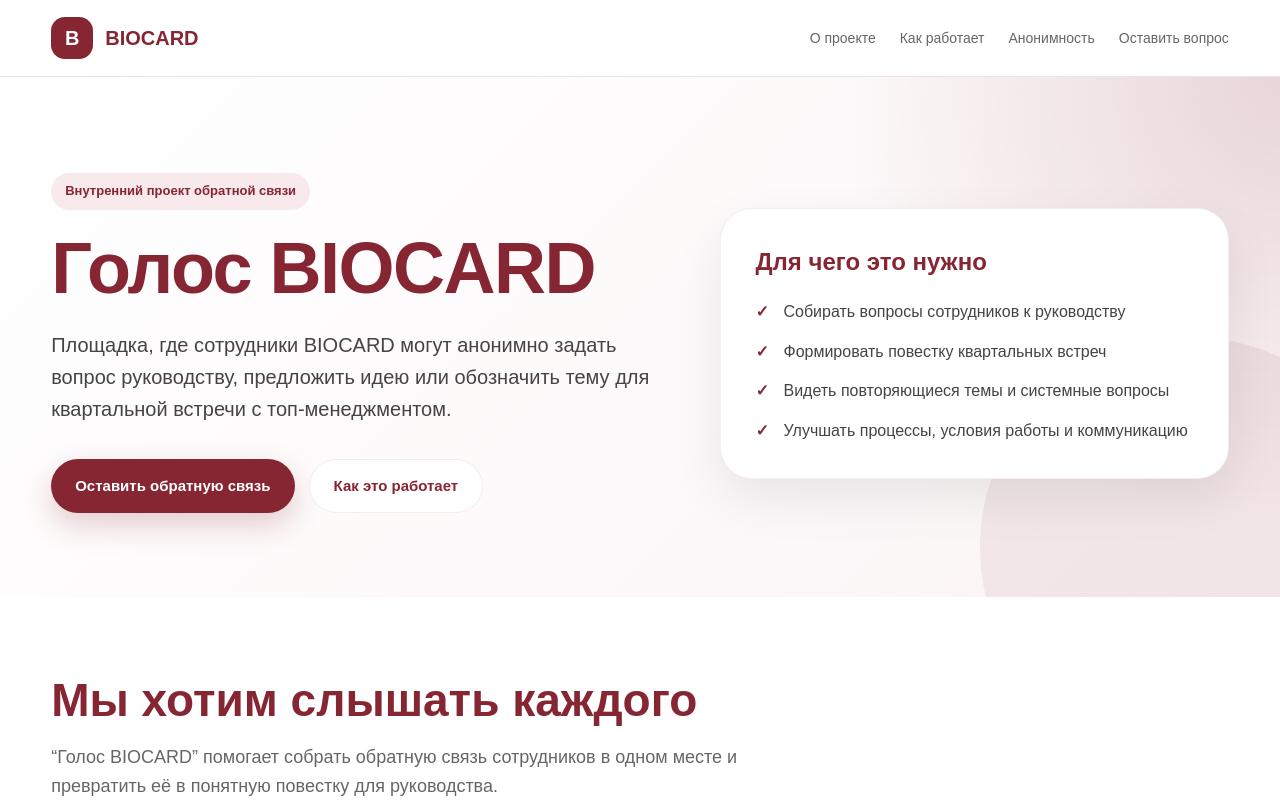
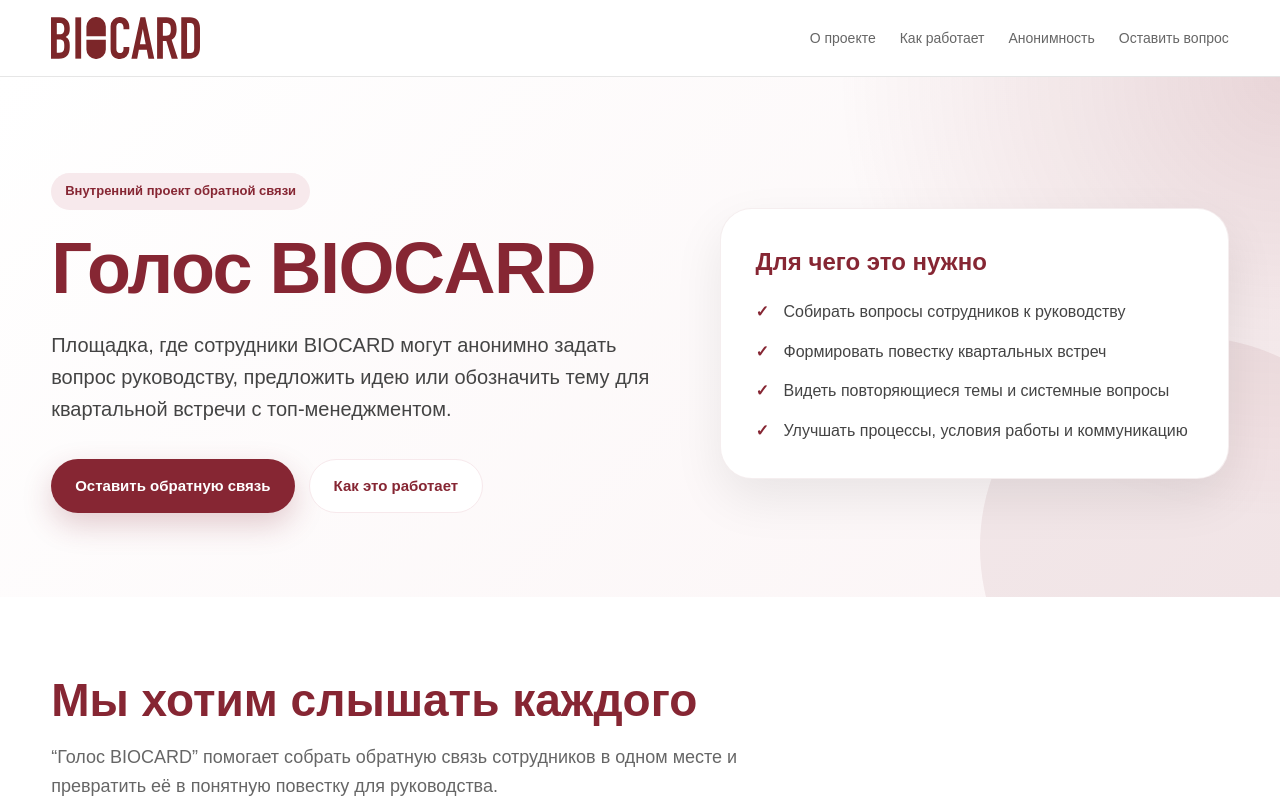
Before and after one commit to biocard-onboarding/voice_biocard, a plain HTML site: page index.html in a window 1280 px wide. Shown: the top 803 px of the page. Drawn offline with Linux system fonts and the light colour scheme; a script that the page names is missing.

Commit message:
Update index.html

```diff
--- a/index.html
+++ b/index.html
@@ -11,10 +11,10 @@
 
 <header class="header">
   <div class="container header-inner">
-    <a href="#" class="logo">
-      <span class="logo-mark">B</span>
-      <span>BIOCARD</span>
-    </a>
+   <a href="#" class="logo">
+  <img src="assets/logo.svg" alt="BIOCARD" class="logo-image">
+</a>
+
 
     <nav class="nav">
       <a href="#about">О проекте</a>
```
